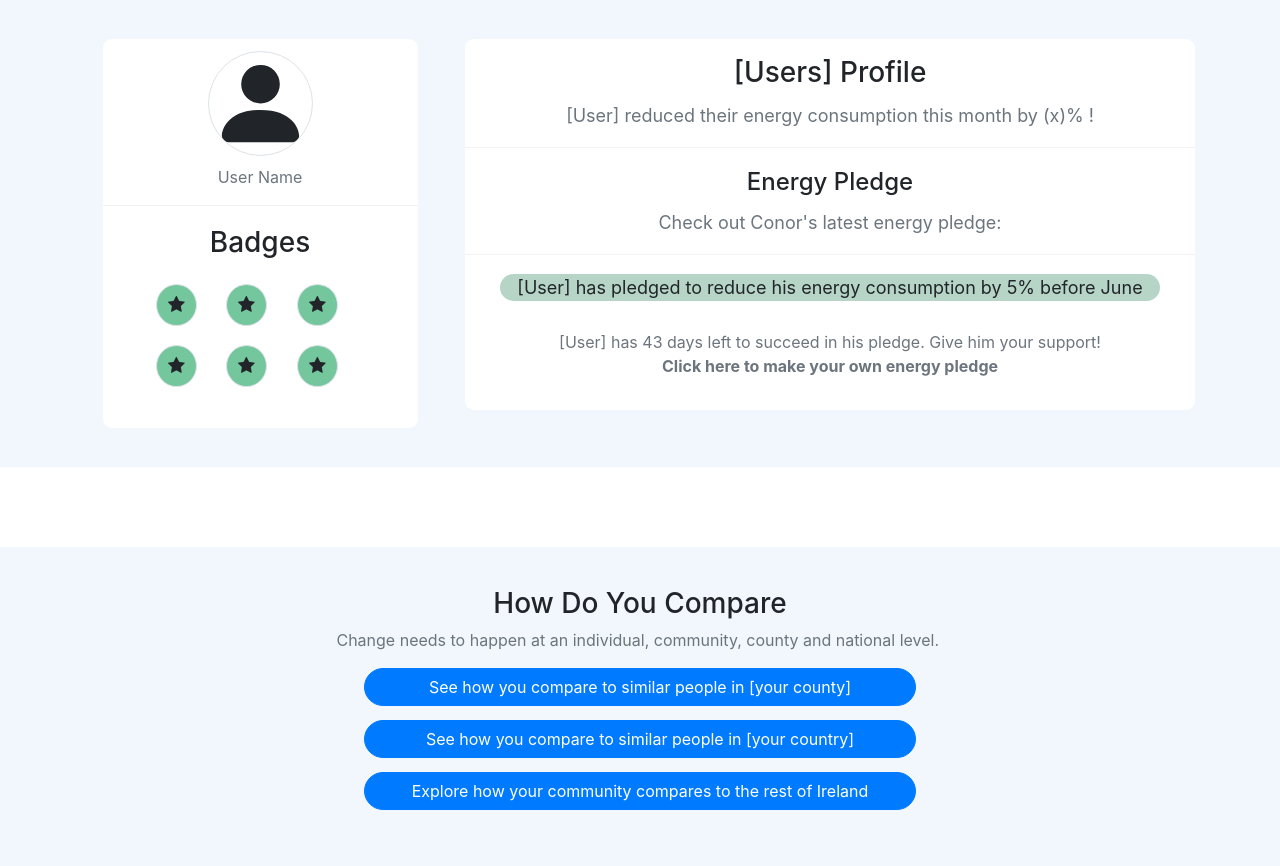
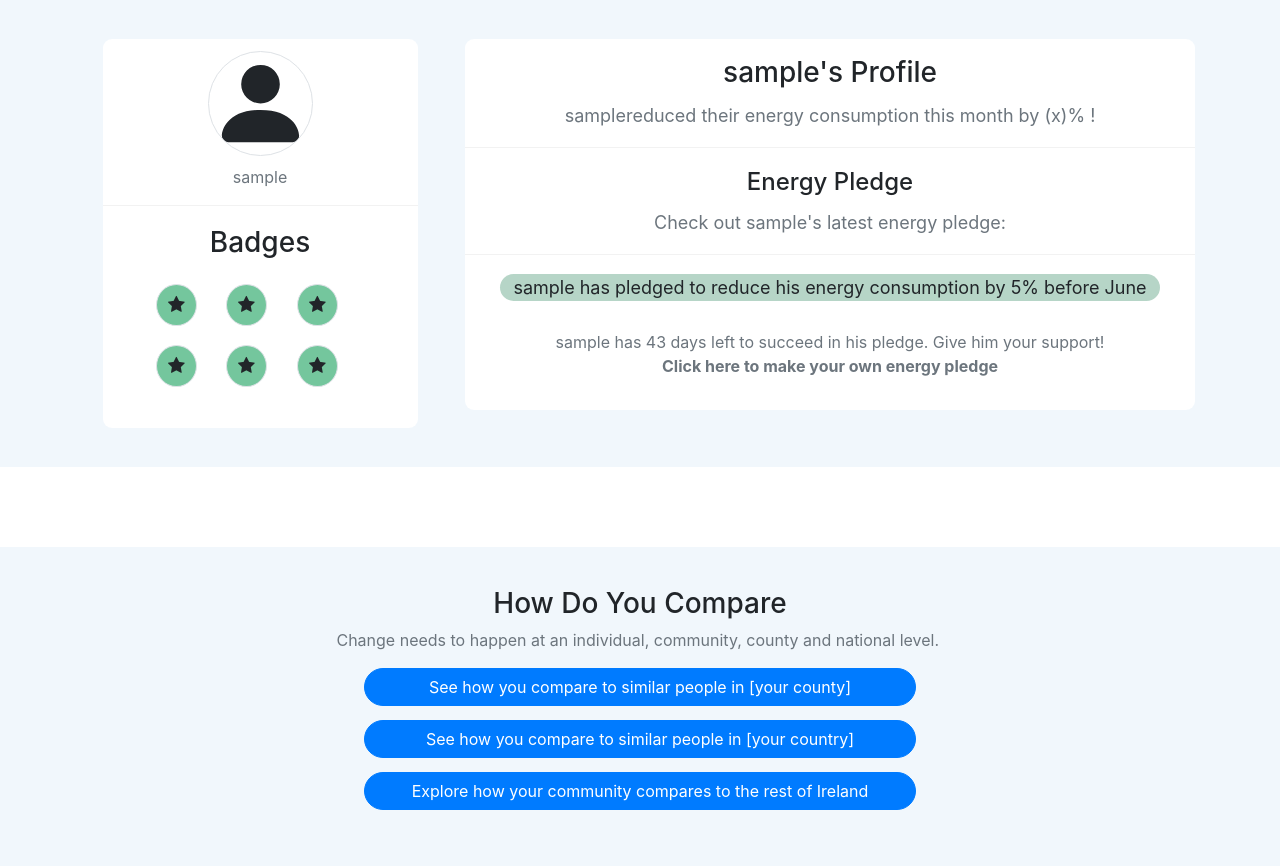
Before and after one commit to CONORWEAVER/Conserveire, a Django app: a page that uses templates/webapp/viewprofile.html in a window 1280 px wide. Shown: the part 72-938 px from the top of the page. Run offline with Django 3.2, Linux system fonts and the light colour scheme; the visitor is signed in with stand-in values (Sample User, id 1); data comes from the database, SQL or seed files in the repository; some libraries are stand-ins or nearby versions.

Commit message:
safetynet 13/04 [4]

```diff
--- a/LearningProject/views.py
+++ b/LearningProject/views.py
@@ -36,9 +36,14 @@ def register(request):
 
 @login_required
 def view_profile(request):
-    usagedata = Usage.objects.get(user=request.user)
-    args = {'user': request.user, 'usagedata':usagedata}
-    return render(request, "webapp/profile.html", args)
+    try:
+        usagedata = Usage.objects.get(user=request.user)
+        args = {'user': request.user, 'usagedata':usagedata}
+        return render(request, "webapp/profile.html", args)
+    except:
+        args = {'user': request.user}
+        return render(request, "webapp/profile.html", args)
+
 
 
 @login_required
@@ -328,6 +333,13 @@ def comparative_feedback(request):
     if data2 != 0:
         comparative_leaderboard = data1.order_by('-reduction_percentage')[:10]
         ranking = Usage.objects.filter(user__usage__reduction_percentage__gte=reduction).count()
+
+        # # if rankingdata ==1:
+        # #     ranking = 1
+        # # else:
+        # #     ranking = rankingdata -1
+        #
+        # ranking = rankingdata -1
     else:
         comparative_leaderboard = data1.order_by('-reduction_percentage')[:10]
         ranking = 'n/a'
--- a/templates/webapp/comparative_feedback.html
+++ b/templates/webapp/comparative_feedback.html
@@ -52,7 +52,7 @@
                         </div>
                         <div id="sidecard-bottom">
                             <p data-bss-hover-animate="swing" style="margin: 0;padding-bottom: 14px;padding-top: 14px;"><i class="fa fa-star border rounded-circle rubberBand animated" style="background: #74c69d;padding: 11px;font-size: 18px;"></i><br></p>
-                            <p class="text-secondary" style="font-size: 16px;margin: 0;padding-top: 5px;">You have been awarded the Top {{ roundrank }} Badge for {{ thismonth_full }}<br>Your actions have a real impact on the health of our planet. <br><br></p>
+                            <p class="text-secondary" style="font-size: 16px;margin: 0;padding-top: 5px;">You have been awarded the Top {{ roundrank }}% Badge for {{ thismonth_full }}<br>Your actions have a real impact on the health of our planet. <br><br></p>
                         </div>
                     </div>
                 </div>
--- a/templates/webapp/reg_form.html
+++ b/templates/webapp/reg_form.html
@@ -11,7 +11,6 @@
                         <path d="M5 21c.5 -4.5 2.5 -8 7 -10"></path>
                         <path d="M9 18c6.218 0 10.5 -3.288 11 -12v-2h-4.014c-9 0 -11.986 4 -12 9c0 1 0 3 2 5h3z"></path>
                     </svg></div>
-                <h4>energy:</h4>
                 <div class="form-group"><input class="form-control" type="text" name="username" placeholder="Username" required></div>
                 <div class="form-group"><input class="form-control" type="text" name="first_name" placeholder="First Name" required> </div>
                 <div class="form-group"><input class="form-control" type="text" name="last_name" placeholder="Last Name"required></div>
--- a/templates/webapp/viewprofile.html
+++ b/templates/webapp/viewprofile.html
@@ -25,7 +25,7 @@
                         <div id="profilecard" style="background: rgba(0,0,0,0);padding-top: 12px;border-width: 1px;border-bottom: 1px solid rgba(33,37,41,0.06) ;"><svg xmlns="http://www.w3.org/2000/svg" width="1em" height="1em" viewBox="0 0 16 16" fill="currentColor" class="bi bi-person-fill border rounded-circle" style="font-size: 105px;border-width: 0px;border-style: none;">
                                 <path fill-rule="evenodd" d="M3 14s-1 0-1-1 1-4 6-4 6 3 6 4-1 1-1 1H3zm5-6a3 3 0 1 0 0-6 3 3 0 0 0 0 6z"></path>
                             </svg>
-                            <p class="text-secondary" style="padding-top: 9px;">User Name</p>
+                            <p class="text-secondary" style="padding-top: 9px;">{{ user_profile.username}}</p>
                         </div>
                         <div id="badge-showcase" style="padding-bottom: 20px;">
                             <h3>Badges</h3>
@@ -51,20 +51,22 @@
                 <div class="col-md-6 col-lg-8" style="background: rgba(0,0,0,0);margin: 0;margin-bottom: 20px;">
                     <div id="sidecard" style="margin-top: 20px;border-radius: 9px;">
                         <div id="sidecard-top" style="padding-bottom: 2.5px;border-bottom: 1px solid rgba(33,37,41,0.06) ;">
-                            <h3 style="padding-top: 17px;margin-bottom: 0;padding-bottom: 12px;">[Users] Profile</h3>
-                            <p class="text-secondary" style="font-size: 18px;">[User] reduced their energy consumption this month by (x)% !<br></p>
+                            <h3 style="padding-top: 17px;margin-bottom: 0;padding-bottom: 12px;">{{user_profile.username}}'s Profile</h3>
+                            <p class="text-secondary" style="font-size: 18px;">{{user_profile.username}}reduced their energy consumption this month by (x)% !<br></p>
                         </div>
                         <div id="sidecard-body" class="sidecard-body" style="padding-top: 0;padding-bottom: 8px;">
                             <div id="sidecard-1" style="margin-top: 20px;border-radius: 9px;">
                                 <div id="sidecard-top-1" style="padding-bottom: 2.5px;border-bottom: 1px solid rgba(33,37,41,0.06) ;">
                                     <h4 style="padding-top: 0;margin-bottom: 0;padding-bottom: 12px;">Energy Pledge</h4>
-                                    <p class="text-secondary" style="font-size: 18px;">Check out Conor's latest energy pledge:<br></p>
+                                    <p class="text-secondary" style="font-size: 18px;">Check out {{ user_profile.username}}'s latest energy pledge:<br></p>
                                 </div>
                                 <div id="sidecard-body-1" class="sidecard-body" style="padding-top: 19px;padding-bottom: 8px;">
-                                    <p style="font-size: 18px;background: rgba(64,145,108,0.38);border-radius: 33px;margin-right: 35px;margin-left: 35px;padding-right: 5px;padding-left: 5px;">[User] has pledged to reduce his energy consumption by 5% before June</p>
+                                    <p style="font-size: 18px;background: rgba(64,145,108,0.38);border-radius: 33px;margin-right: 35px;margin-left: 35px;padding-right: 5px;padding-left: 5px;">
+                                        {{user_profile.username}} has pledged to reduce his energy consumption by 5% before June</p>
                                 </div>
                                 <div id="sidecard-bottom-1">
-                                    <p class="text-secondary" style="font-size: 16px;margin: 0;padding-top: 5px;">[User] has 43 days left to succeed in his pledge. Give him your support!<br><strong>Click here&nbsp;to make your own energy pledge</strong><br><br></p>
+                                    <p class="text-secondary" style="font-size: 16px;margin: 0;padding-top: 5px;">
+                                        {{user_profile.username}} has 43 days left to succeed in his pledge. Give him your support!<br><strong>Click here&nbsp;to make your own energy pledge</strong><br><br></p>
                                 </div>
                             </div>
                         </div>
```
